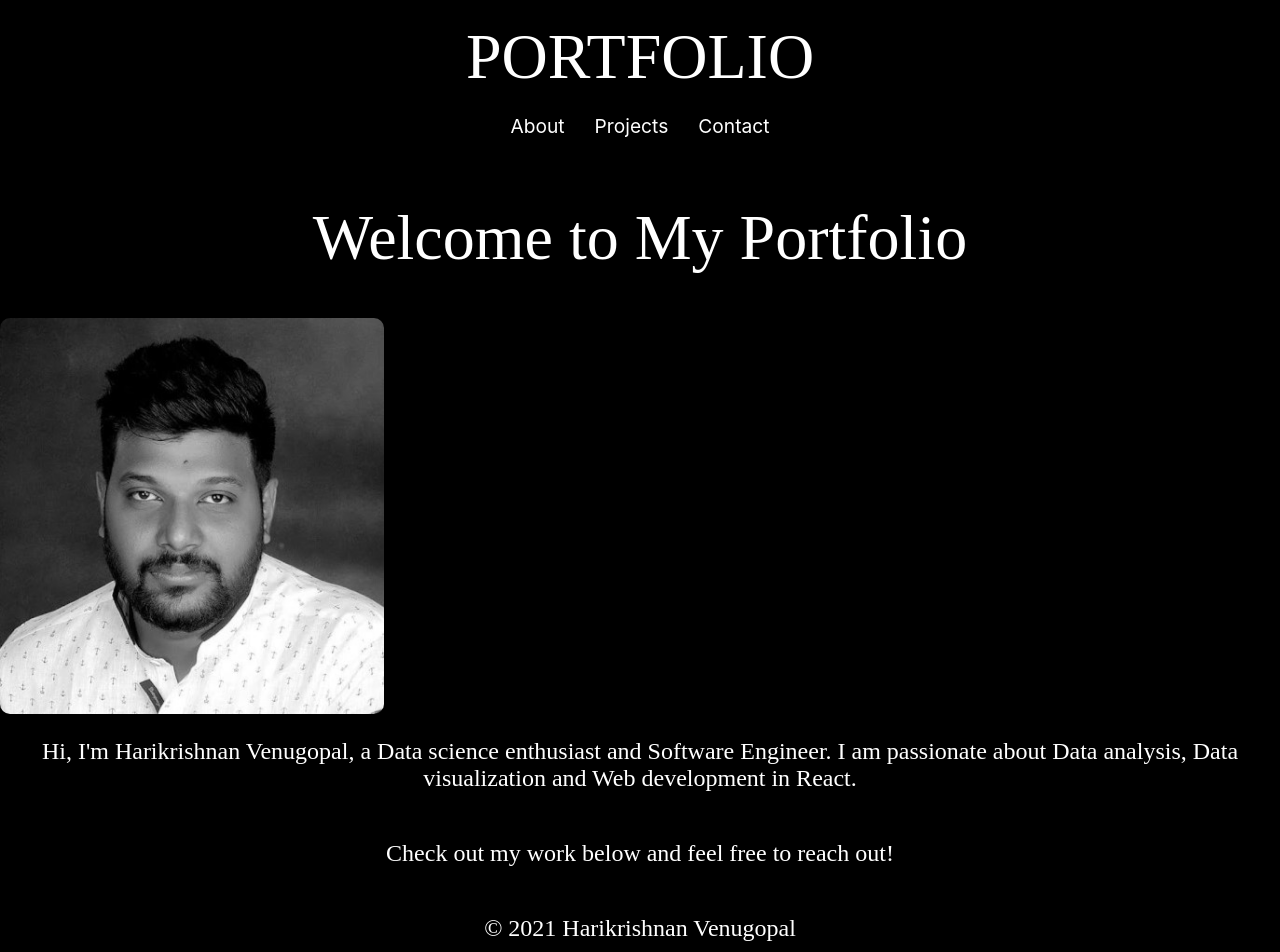
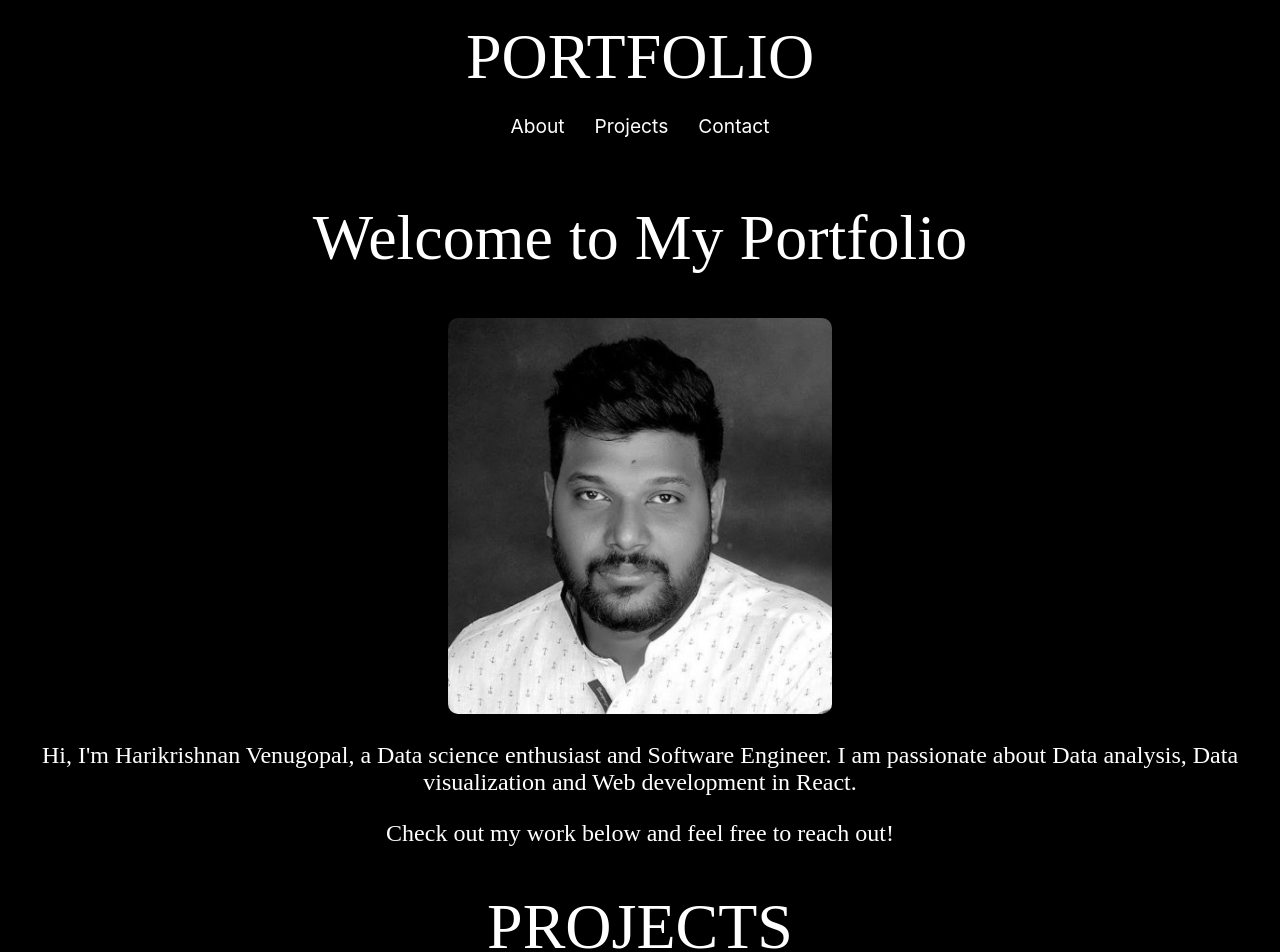
Before and after one commit to hvdx23/portfolio-website, a React (Create React App) app: page / in a window 1280 px wide. Shown: the top 952 px of the page. Built offline with nearby package versions, Linux system fonts and the light colour scheme.

Commit message:
landingpage div adjusted

```diff
--- a/src/components/LandingPage.js
+++ b/src/components/LandingPage.js
@@ -6,22 +6,23 @@ import Footer from './Footer';
 
 function LandingPage() {
   return (
-
     <div className="landing-page">
-        <Header/>
+      <Header />
 
       <h1>Welcome to My Portfolio</h1>
-      <img src={profileImage} alt="Profile" className="profile-image" />
-      <p>
-        Hi, I'm Harikrishnan Venugopal, a Data science enthusiast and Software Engineer. I am passionate about Data analysis, Data visualization and Web development in React.
-      </p>
-      <p>
-        Check out my work below and feel free to reach out!
-      </p>
-      <div className="projects">
-        {/* Add project components or links here */}
+      <div className="landing-page-content">
+        <img src={profileImage} alt="Profile" className="profile-image" />
+        <p>
+          Hi, I'm Harikrishnan Venugopal, a Data science enthusiast and Software
+          Engineer. I am passionate about Data analysis, Data visualization and
+          Web development in React.
+        </p>
+        <p>Check out my work below and feel free to reach out!</p>
+        <div className="projects">
+          <h1>PROJECTS</h1>
+        </div>
       </div>
-      <Footer/>
+      <Footer />
     </div>
   );
 }
```
